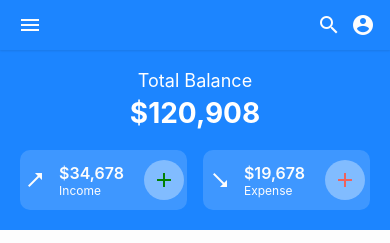
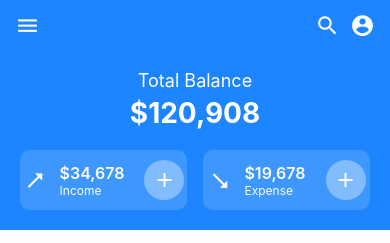
Before and after one commit to shayan-sohail/Trackify, a React Native app: screen /HomeScreen in a window 390 px wide. Shown: the top 243 px of the page. Built offline with nearby package versions, Linux system fonts and the light colour scheme.

Commit message:
Refactor navigation structure; move BottomTabs to Tabs directory and update imports in HomeScreen

```diff
--- a/src/screens/HomeScreen.js
+++ b/src/screens/HomeScreen.js
@@ -6,66 +6,14 @@ import {
   Platform,
   StatusBar,
 } from 'react-native';
-import { useNavigation } from '@react-navigation/native';
 
-import BottomTabs from './BottomTabs';
-import IconButton from '../components/Buttons/IconButton';
+import BottomTabs from './Tabs/BottomTabs';
 import Colors from '../constants/colors';
-import Sidebar from '../components/Sidebar';
-
-const TOP_BAR_HEIGHT = 50;
-const ICON_SIZE = 24;
 
 const HomeScreen = () => {
-  const [drawerVisible, setDrawerVisible] = useState(false);
-
-  const navigation = useNavigation();
-  const openDrawer = () => {
-    setDrawerVisible(true);
-  };
-
-  const closeDrawer = () => {
-    setDrawerVisible(false);
-  };
 
   return (
     <SafeAreaView style={styles.safeArea}>
-      {/* Fixed top row */}
-      <View style={styles.topBar}>
-        <IconButton
-          iconName="menu"
-          size={ICON_SIZE}
-          color= {Colors.veryLight}
-          onPress={(state) => openDrawer()}
-          value={drawerVisible}
-        />
-
-        <View style={styles.rightIcons}>
-          <IconButton
-            iconName="magnify"
-            size={ICON_SIZE}
-            color= {Colors.veryLight}
-            style={styles.iconButton}
-            onPress={(state) => navigation.replace('SignUpScreen')}
-          />
-          <IconButton
-            iconName="account-circle"
-            size={ICON_SIZE}
-            color= {Colors.veryLight}
-            style={styles.iconButton}
-            onPress={(state) => navigation.replace('LoginScreen')}
-          />
-        </View>
-      </View>
-
-      {/* Always render Sidebar */}
-      <Sidebar
-        visible={drawerVisible}
-        onClose={closeDrawer}
-        drawerOffset={Platform.OS === 'android' ? StatusBar.currentHeight : 0}
-      />
-
-      {/* Tab Navigator below */}
       <BottomTabs />
     </SafeAreaView>
   );
@@ -77,26 +25,6 @@ const styles = StyleSheet.create({
   safeArea: {
     flex: 1,
     paddingTop: Platform.OS === 'android' ? StatusBar.currentHeight : 0,
-  },
-  topBar: {
-    height: TOP_BAR_HEIGHT,
-    backgroundColor: Colors.highlight,
-    flexDirection: 'row',
-    alignItems: 'center',
-    justifyContent: 'space-between',
-    paddingHorizontal: 10,
-    elevation: 2,
-    shadowColor: '#000',
-    shadowOffset: { width: 0, height: 1 },
-    shadowOpacity: 0.1,
-    shadowRadius: 2,
-    zIndex: 1, // Lower zIndex for top bar
-  },
-  iconButton: {
-    backgroundColor: 'transparent',
-    padding: 5,
-  },
-  rightIcons: {
-    flexDirection: 'row',
+    backgroundColor: Colors.veryLight,
   },
 });
--- a/src/screens/BottomTabs.js
+++ b/src/screens/Tabs/BottomTabs.js
@@ -3,7 +3,7 @@ import { createBottomTabNavigator } from '@react-navigation/bottom-tabs';
 import Icon from 'react-native-vector-icons/MaterialCommunityIcons';
 import { StyleSheet } from 'react-native';
 
-import Colors from '../constants/colors';
+import Colors from '../../constants/colors';
 import HomeTab from './HomeTab';
 import BudgetTab from './BudgetTab';
 import LogsTab from './LogsTab';
--- a/src/screens/HomeTab.js
+++ b/src/screens/Tabs/HomeTab.js
@@ -8,11 +8,13 @@ import {
 import Icon from 'react-native-vector-icons/MaterialCommunityIcons';
 import { useNavigation } from '@react-navigation/native';
 
-import Colors from '../constants/colors';
-import BaseButton from '../components/Buttons/BaseButton';
-import {PlaneTextButton} from '../components/Buttons/LabelButton';
+import Sidebar from '../../components/Sidebar';
+import Colors from '../../constants/colors';
+import IconButton from '../../components/Buttons/IconButton';
+import BaseButton from '../../components/Buttons/BaseButton';
+import {PlaneTextButton} from '../../components/Buttons/LabelButton';
 
-const ICON_SIZE = 24;
+const ICON_SIZE = 25;
 
 const TRANSACTIONS = [
   { id: '1', title: 'Electricity Bill', date: new Date('2024-03-13T17:30:00'), amount: '-$2,89.50', category: 'Utility', color: '#FFCFCF', icon: 'magnify' },
@@ -38,6 +40,7 @@ const TRANSACTIONS = [
 const HomeTab = () => {
   const dataToShow = TRANSACTIONS;
   const navigation = useNavigation();
+  const [drawerVisible, setDrawerVisible] = useState(false);
 
   const renderItem = ({ item }) => (
     <BaseButton
@@ -64,6 +67,41 @@ const HomeTab = () => {
   );
 
   return (
+    <>
+      {/* Always render Sidebar */}
+      <Sidebar
+        visible={drawerVisible}
+        onClose={()=>setDrawerVisible(false)}
+        drawerOffset={0}
+      />
+      <View style={styles.topBar}>
+        <IconButton
+          iconName="menu"
+          size={ICON_SIZE}
+          color= {Colors.veryLight}
+          style={styles.iconButton}
+          onPress={(state) => setDrawerVisible(true)}
+          value={drawerVisible}
+        />
+
+        <View style={styles.rightIcons}>
+          <IconButton
+            iconName="magnify"
+            size={ICON_SIZE}
+            color= {Colors.veryLight}
+            style={styles.iconButton}
+            onPress={(state) => navigation.replace('SignUpScreen')}
+          />
+          <IconButton
+            iconName="account-circle"
+            size={ICON_SIZE}
+            color= {Colors.veryLight}
+            style={styles.iconButton}
+            onPress={(state) => navigation.replace('LoginScreen')}
+          />
+        </View>
+      </View>
+
       <FlatList
         data={dataToShow}
         keyExtractor={(item) => item.id}
@@ -82,7 +120,7 @@ const HomeTab = () => {
                     <Text style={styles.label}>Income</Text>
                   </View>
                   <View style={styles.addButton}>
-                <Icon style={styles.addButtonIcon} name="plus" size={ICON_SIZE} color="green" />
+                    <Icon style={styles.addButtonIcon} name="plus" size={ICON_SIZE} color={Colors.veryLight} />
                   </View>
                 </BaseButton>
 
@@ -93,7 +131,7 @@ const HomeTab = () => {
                     <Text style={styles.label}>Expense</Text>
                   </View>
                   <View style={styles.addButton}>
-                <Icon style={styles.addButtonIcon} name="plus" size={ICON_SIZE} color="#ef625c" />
+                    <Icon style={styles.addButtonIcon} name="plus" size={ICON_SIZE} color={Colors.veryLight} />
                   </View>
                 </BaseButton>
               </View>
@@ -106,10 +144,16 @@ const HomeTab = () => {
                 <PlaneTextButton onPress={() => console.log('View All pressed')} label='View All' style={styles.viewAll}/>
               </View>
             </View>
+
           </>
         )}
         contentContainerStyle={styles.listContainer}
       />
+
+
+
+    </>
+
 );
 };
 
@@ -177,6 +221,10 @@ const styles = StyleSheet.create({
     justifyContent: 'center',
     alignItems: 'center',
   },
+  iconButton: {
+    backgroundColor: 'transparent',
+    padding: 5,
+  },
   ieTextContainer: {
     alignItems: 'flex-start',
     backgroundColor: 'transparent',
@@ -225,6 +273,9 @@ const styles = StyleSheet.create({
   rightContainer: {
     alignItems: 'flex-end',
   },
+  rightIcons: {
+    flexDirection: 'row',
+  },
   title: {
     fontSize: 16,
     color: Colors.dark,
@@ -235,6 +286,19 @@ const styles = StyleSheet.create({
     justifyContent: 'space-between',
     alignItems: 'center',
     marginBottom: 10,
+  },
+  topBar: {
+    height: 50,
+    position: 'absolute',
+    top: 0,
+    left: 0,
+    backgroundColor: 'transparent',
+    flexDirection: 'row',
+    alignItems: 'center',
+    justifyContent: 'space-between',
+    paddingHorizontal: 10,
+    width: '100%',
+    zIndex: 1,
   },
   topSection: {
     backgroundColor: Colors.highlight,
@@ -247,6 +311,7 @@ const styles = StyleSheet.create({
     color: '#fff',
     marginBottom: 5,
     textAlign: 'center',
+    marginTop: 50,
   },
   totalBalanceValue: {
     fontSize: 28,
--- a/src/screens/LogsTab.js
+++ b/src/screens/Tabs/LogsTab.js
@@ -2,12 +2,14 @@ import React, { useState } from 'react';
 import { View, Text, StyleSheet, FlatList, TouchableOpacity } from 'react-native';
 import { useNavigation } from '@react-navigation/native';
 
-import BaseButton from '../components/Buttons/BaseButton';
+import Sidebar from '../../components/Sidebar';
+import IconButton from '../../components/Buttons/IconButton';
+import BaseButton from '../../components/Buttons/BaseButton';
 import Icon from 'react-native-vector-icons/MaterialCommunityIcons';
-import IconMultiPickerButtonWithModal from '../components/Buttons/IconMultiPickerButtonWithModal';
-import IconPickerButtonWithModal from '../components/Buttons/IconPickerButtonWithModal';
-import IconPickerButtonCycling from '../components/Buttons/IconPickerButtonCycling';
-import Colors from '../constants/colors';
+import IconMultiPickerButtonWithModal from '../../components/Buttons/IconMultiPickerButtonWithModal';
+import IconPickerButtonWithModal from '../../components/Buttons/IconPickerButtonWithModal';
+import IconPickerButtonCycling from '../../components/Buttons/IconPickerButtonCycling';
+import Colors from '../../constants/colors';
 
 const TRANSACTIONS = [
   { id: '1', title: 'Electricity Bill', date: new Date('2024-03-13T17:30:00'), amount: '-$2,89.50', category: 'Utility', color: '#FFCFCF', icon: 'magnify' },
@@ -29,12 +31,13 @@ const TRANSACTIONS = [
   { id: '17', title: 'Parking Fees', date: new Date('2024-03-13T17:30:00'), amount: '+$2,89.50', category: 'Transport', color: '#D4F8D4', icon: 'magnify' },
   { id: '18', title: 'Parking Fees', date: new Date('2024-03-13T17:30:00'), amount: '+$2,89.50', category: 'Transport', color: '#D4F8D4', icon: 'magnify' },
 ];
-
+const ICON_SIZE = 25;
 const LogsTab = () => {
   const navigation = useNavigation();
   const [selectedCategories, setSelectedCategories] = useState([]);
   const [selectedDates, setSelectedDates] = useState(0);
   const [selectedIconIndex, setSelectedIconIndex] = useState(0);
+  const [drawerVisible, setDrawerVisible] = useState(false);
 
   const categoryOptions = [
     { icon: 'food', icon2: 'arrow-top-right', label: 'Food' },
@@ -79,6 +82,41 @@ const LogsTab = () => {
   );
 
   return (
+    <>
+    {/* Always render Sidebar */}
+    <Sidebar
+        visible={drawerVisible}
+        onClose={()=>setDrawerVisible(false)}
+        drawerOffset={0}
+      />
+      <View style={styles.topBar}>
+        <IconButton
+          iconName="menu"
+          size={ICON_SIZE}
+          color= {Colors.dark}
+          onPress={(state) => setDrawerVisible(true)}
+          style={styles.iconButton}
+          value={drawerVisible}
+        />
+
+        <View style={styles.rightIcons}>
+          <IconButton
+            iconName="magnify"
+            size={ICON_SIZE}
+            color= {Colors.dark}
+            style={styles.iconButton}
+            onPress={(state) => navigation.replace('SignUpScreen')}
+          />
+          <IconButton
+            iconName="account-circle"
+            size={ICON_SIZE}
+            color= {Colors.dark}
+            style={styles.iconButton}
+            onPress={(state) => navigation.replace('LoginScreen')}
+          />
+        </View>
+      </View>
+
     <View style={styles.container}>
       <View style={styles.titleRow}>
         <Text style={styles.headerTitle}>Transactions</Text>
@@ -122,6 +160,7 @@ const LogsTab = () => {
         contentContainerStyle={styles.listContainer}
       />
     </View>
+    </>
   );
 };
 
@@ -157,6 +196,7 @@ const styles = StyleSheet.create({
     fontSize: 24,
     fontWeight: '600',
     color: Colors.dark,
+    paddingHorizontal: 5,
   },
   iconBox: {
     width: 40,
@@ -165,6 +205,10 @@ const styles = StyleSheet.create({
     marginRight: 10,
     justifyContent: 'center',
     alignItems: 'center',
+  },
+  iconButton: {
+    backgroundColor: 'transparent',
+    padding: 5,
   },
   income: {
     color: 'green',
@@ -179,6 +223,22 @@ const styles = StyleSheet.create({
   rightContainer: {
     alignItems: 'flex-end',
   },
+  rightIcons: {
+    flexDirection: 'row',
+  },
+  topBar: {
+    height: 50,
+    position: 'absolute',
+    top: 0,
+    left: 0,
+    backgroundColor: 'transparent',
+    flexDirection: 'row',
+    alignItems: 'center',
+    justifyContent: 'space-between',
+    paddingHorizontal: 10,
+    width: '100%',
+    zIndex: 1,
+  },
   title: {
     fontSize: 16,
     color: Colors.dark,
@@ -188,9 +248,9 @@ const styles = StyleSheet.create({
     flexDirection: 'row',
     justifyContent: 'space-between',
     alignItems: 'center',
-    paddingHorizontal: 20,
-    paddingTop: 20,
+    paddingHorizontal: 10,
     paddingBottom: 10,
+    marginTop: 50,
     backgroundColor: Colors.veryLight,
   },
   transactionItem: {
```
Also changed, not shown: src/screens/Tabs/BudgetTab.js (renamed from src/screens/BudgetTab.js, +7 -7 lines), src/screens/Tabs/ChartsTab.js (renamed from src/screens/ChartsTab.js). Lines whose indentation alone changed are shown as unchanged.
